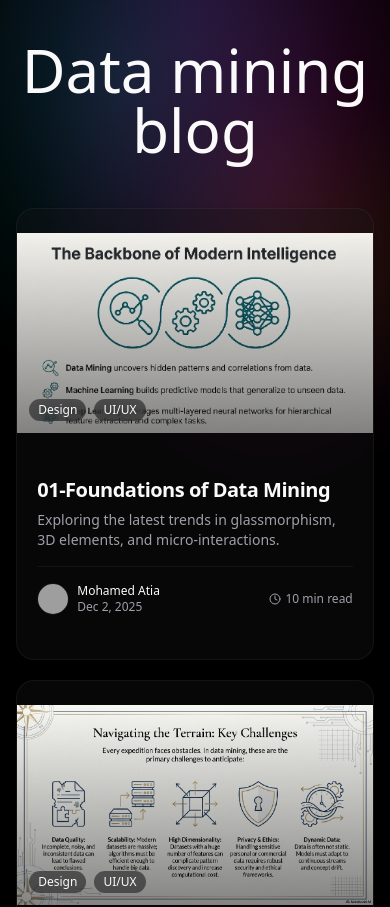
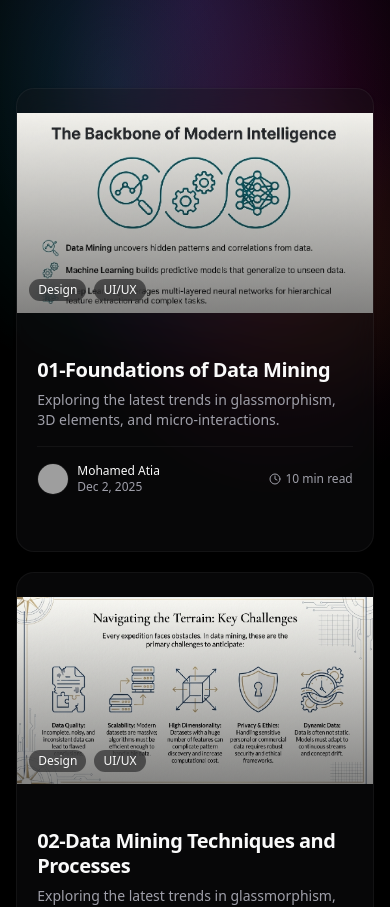
Before and after one commit to mohammedattia11/dataminig-blog, a Next.js app: page / in a window 390 px wide. Shown: the top 907 px of the page. Built offline with nearby package versions, Linux system fonts and the light colour scheme; grey boxes are pictures that could not be loaded.

Commit message:
fix:fixing responsive

```diff
--- a/app/[article]/page.tsx
+++ b/app/[article]/page.tsx
@@ -7,7 +7,6 @@ type Props = {
 export default async function ArticlePage({params}:Props) {
   const {article} = await params;
   const articleData = await getArticleData(article)
-  console.log(articleData)
   return <section className="mx-auto w-10/12 md:w-1/2 mt-20 flex flex-col gap-5">
     <div className="flex justify-between font-poppins">
       <Link href="/" className="flex flex-row gap-1 place-items-center">
--- a/app/layout.tsx
+++ b/app/layout.tsx
@@ -1,8 +1,8 @@
 import { ThemeProvider } from "@/components/theme-provider";
+import LenisProvider from "@/providers/lenis-provider";
 import type { Metadata } from "next";
 import { Playfair_Display, Poppins } from "next/font/google";
 import "./globals.css";
-import LenisProvider from "@/providers/lenis-provider";
 
 const poppins = Poppins({
   subsets: ["latin"],
@@ -31,13 +31,7 @@ export default function RootLayout({
   return (
     <html lang="en">
       <body className={`${playfair.variable} ${poppins.variable} antialiased `}>
-        <ThemeProvider
-          attribute="class"
-          defaultTheme="dark"
-          enableSystem
-          disableTransitionOnChange
-        >
-          <div className="min-h-screen w-full relative bg-black">
+        <div className="min-h-screen w-full relative bg-black overflow-y-scroll">
           <div
             className="absolute inset-0 z-0 fixed"
             style={{
@@ -51,12 +45,16 @@ export default function RootLayout({
             }}
           />
           <main className="relative z-10">
-              <LenisProvider>
-                {children}
-              </LenisProvider>
+            <ThemeProvider
+              attribute="class"
+              defaultTheme="dark"
+              enableSystem
+              disableTransitionOnChange
+            >
+              <LenisProvider>{children}</LenisProvider>
+            </ThemeProvider>
           </main>
         </div>
-        </ThemeProvider>
       </body>
     </html>
   );
--- a/app/page.tsx
+++ b/app/page.tsx
@@ -6,9 +6,9 @@ export default function Home() {
   return (
     <section className="w-11/12 mx-auto md:1/2 mt-10 flex flex-col gap-12 mb-20">
       <header className="font-cormorant-garamond font-light text-6xl text-center">
-        <h1>Data mining blog</h1>
+        {/* <h1>Data mining blog</h1> */}
       </header>
-      <section className="md:grid md:grid-cols-4 place-items-center flex flex-col gap-5">
+      <section className="md:grid md:grid-cols-2 lg:grid-cols-3 xl:grid-cols-4 place-items-center flex flex-col gap-5">
         {articles !== null &&
           articles.map(article => (
             <GlassBlogCard
--- a/components/glass-blog-card.tsx
+++ b/components/glass-blog-card.tsx
@@ -56,7 +56,7 @@ export function GlassBlogCard({
       transition={{ duration: 0.4 }}
       className={cn("w-full max-w-[400px]", className)}
     >
-      <Card className="group relative h-full overflow-hidden rounded-2xl border-border/50 bg-card/30 backdrop-blur-md transition-all duration-300 hover:border-primary/50 hover:shadow-xl hover:shadow-primary/10">
+      <Card className="group relative h-[29rem] overflow-hidden rounded-2xl border-border/50 bg-card/30 backdrop-blur-md transition-all duration-300 hover:border-primary/50 hover:shadow-xl hover:shadow-primary/10">
         {/* Image Section */}
         <div className="relative aspect-[16/9] overflow-hidden">
           <motion.img
```
Lines whose indentation alone changed are shown as unchanged.
